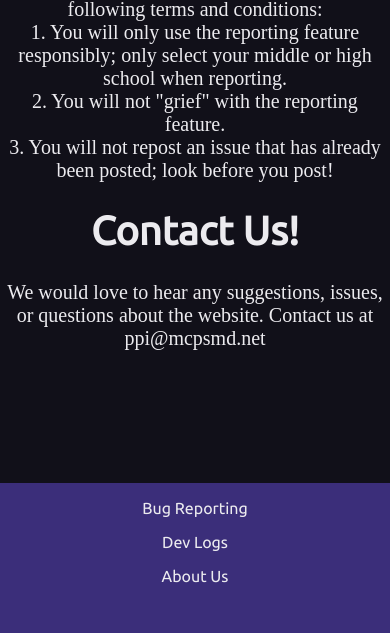
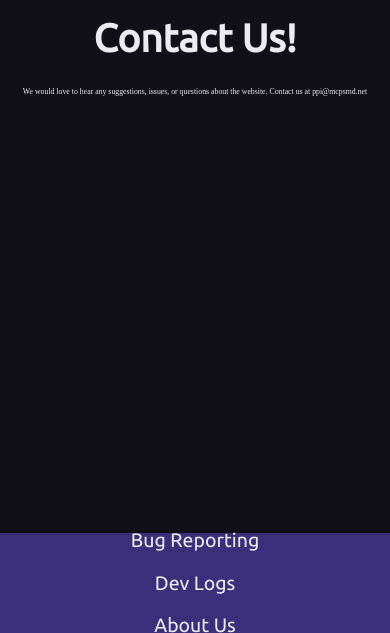
Before and after one commit to Scorchify/Better_Buildings-Legacy-, a Python web app: template MCPS 2023-2024/MCPS/templates/m.html in a window 390 px wide. Shown: the part 211-844 px from the top of the page. Run offline with Jinja, Linux system fonts and the light colour scheme; the template is opened without the code that fills it, so the values that code supplies are empty.

Commit message:
Development is going to slowly pick up the pace, gotten distracted recently. I implemented scaling so that it looks good on my laptop, in future updates I'll fine tune the percent values using vh/vw and @media. Tomorrow I work on Icons, more efficient hyperlinking, and using google accounts to sign in.

```diff
--- a/MCPS 2023-2024/MCPS/templates/stylehomepage.css
+++ b/MCPS 2023-2024/MCPS/templates/stylehomepage.css
@@ -33,13 +35,13 @@ body {
 
 h1 {
     font-weight: bold;
-    font-size: 90px;
+    font-size: 5vw; /* Adjusted for fluid scaling */
     text-align: center;
     font-family: Ubuntu;
 }
 
 p {
-    font-size: 20px;
+    font-size: 2vw; /* Adjusted for fluid scaling */
     text-align: center;
 }
 
@@ -48,29 +50,35 @@ p {
     gap: 10px;
     margin: 10px;
     flex-wrap: wrap;
+    justify-content: center;
 }
 
 .styled-button {
     background-color: var(--button-background-dark);
     color: var(--button-text-dark);
     border-radius: 4px;
-    height: 30px;
-    width: 100px;
-    font-size: 14px;
+    height: 5vh; /* Adjusted for fluid scaling */
+    width: 15vw; /* Adjusted for fluid scaling */
+    max-width: 150px; /* Ensuring maximum width */
+    font-size: 1.2vw; /* Adjusted for fluid scaling */
     font-family: 'Franklin Gothic Medium', 'Arial Narrow', Arial, sans-serif;
     border: none;
     cursor: pointer;
     flex: 1;
-    max-width: 100px;
 }
 
 .colored-box {
     width: 100%;
-    height: 175px;
+    height: 10%;
     background-color: var(--bottom-panel-dark);
     position: fixed;
     bottom: 0;
     left: 0;
+    display: flex;
+    justify-content: center;
+    align-items: center;
+    flex-direction: column;
+    text-align: center;
 }
 
 .top-right-image {
@@ -80,17 +88,15 @@ p {
 }
 
 .bug-reporting p,
-.dev-logs p,
-.about-us p {
+.dev-logs p {
     color: var(--text-dark);
     font-family: Ubuntu;
-    font-size: 20px;
+    font-size: 1.2vw; /* Adjusted for smaller text size */
     text-align: center;
 }
 
 .bug-reporting a,
-.dev-logs a,
-.about-us a {
+.dev-logs a {
     color: var(--link-dark);
     text-decoration: none;
 }
@@ -129,38 +133,39 @@ p {
     }
 
     .colored-box {
-        height: 150px;
+        height: 100px;
     }
 
     .bug-reporting p,
-    .dev-logs p,
-    .about-us p {
-        font-size: 18px;
+    .dev-logs p {
+        font-size: 4vw; /* Adjusted for smaller screens */
     }
 
     h1 {
-        font-size: 60px;
+        font-size: 8vw; /* Adjusted for smaller screens */
     }
 }
 
 @media (max-width: 480px) {
     .styled-button {
-        font-size: 12px;
+        font-size: 4vw; /* Adjusted for smaller screens */
+        height: 7vh; /* Adjusted for smaller screens */
     }
 
     .bug-reporting p,
-    .dev-logs p,
-    .about-us p {
-        font-size: 16px;
+    .dev-logs p {
+        font-size: 5vw; /* Adjusted for smaller screens */
     }
 
     h1 {
-        font-size: 40px;
+        font-size: 10vw; /* Adjusted for smaller screens */
     }
 
     .youtube-embed iframe {
         width: 100%;
         height: auto;
+        margin-left: auto;
+        margin-right: auto;
     }
 }
 
```
Also changed, not shown: other parts of MCPS 2023-2024/MCPS/templates/stylehomepage.css (+19 -5 lines), MCPS 2023-2024/MCPS/templates/index.html (+6 -12 lines).
